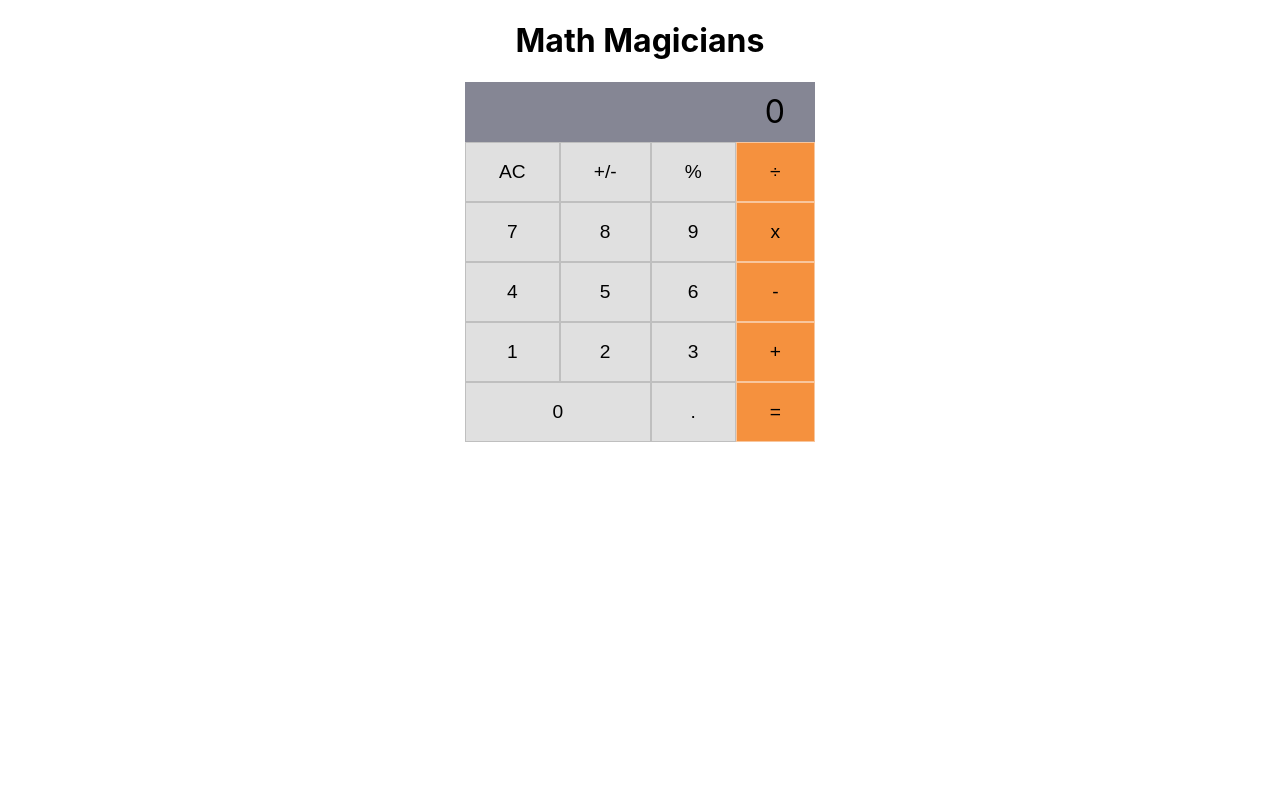
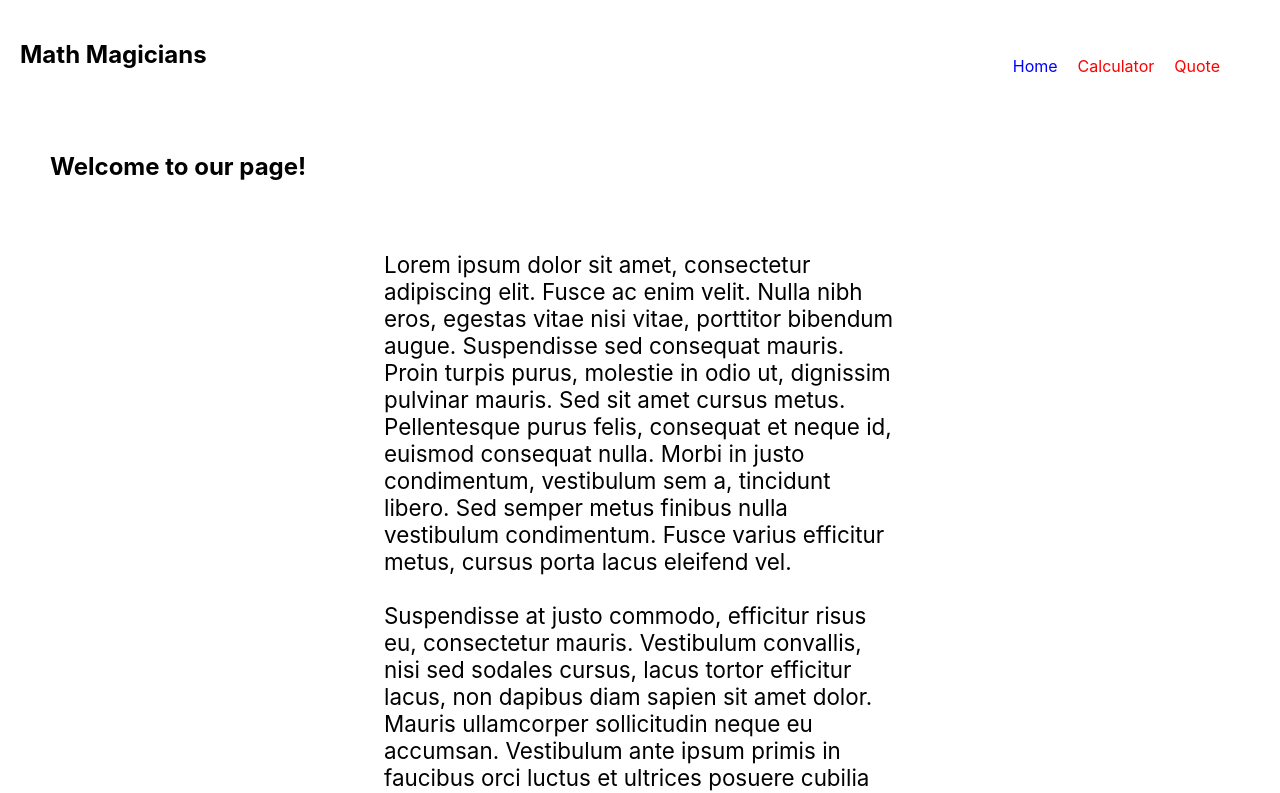
Before and after one commit to ReshyResh/Math-Magicians-React, a React (Create React App) app: page / in a window 1280 px wide. Shown: the top 793 px of the page. Built offline with nearby package versions, Linux system fonts and the light colour scheme.

Commit message:
Add navigation and quotes

```diff
--- a/src/App.css
+++ b/src/App.css
@@ -42,3 +42,56 @@
 .double {
   grid-column: 1 / span 2;
 }
+
+.spinner-container {
+  width: 100%;
+  height: 100%;
+  background: rgba(170, 170, 170, 0.38);
+  position: absolute;
+  top: 0;
+  left: 0;
+}
+
+.spinner {
+  width: 100px;
+  height: auto;
+  text-align: center;
+  position: absolute;
+  top: 100px;
+  left: 50%;
+}
+
+.active-link {
+  color: blue !important;
+}
+
+.navBar,
+.navlist {
+  display: flex;
+  flex-flow: row;
+  list-style: none;
+  justify-content: space-between;
+  padding: 20px;
+}
+
+.navlist > li {
+  margin-right: 20px;
+  text-decoration: none;
+}
+
+.navlist > li > a,
+.navlist > li > a:visited {
+  text-decoration: none;
+  color: red;
+}
+
+.home-title {
+  padding-left: 50px;
+}
+
+.home-paragraph {
+  padding: 50px;
+  font-size: 1.4em;
+  width: 40%;
+  margin: auto;
+}
--- a/src/App.js
+++ b/src/App.js
@@ -1,6 +1,14 @@
 import React, { Component } from 'react';
 import './App.css';
+import {
+  BrowserRouter as Router,
+  Switch,
+  Route,
+} from 'react-router-dom';
 import Calculator from './components/Calculator';
+import Navbar from './components/Navbar';
+import Home from './components/Home';
+import Quote from './components/Quote';
 
 class App extends Component {
   constructor(props) {
@@ -10,7 +18,20 @@ class App extends Component {
 
   render() {
     return (
-      <Calculator />
+      <Router>
+        <Navbar />
+        <Switch>
+          <Route path="/calculator">
+            <Calculator />
+          </Route>
+          <Route path="/quote">
+            <Quote />
+          </Route>
+          <Route path="/">
+            <Home />
+          </Route>
+        </Switch>
+      </Router>
     );
   }
 }
--- a/src/components/Calculator.js
+++ b/src/components/Calculator.js
@@ -10,9 +10,8 @@ const Calculator = () => {
 
   const calc = (n) => {
     let target = n.target.innerHTML;
-    setCobj(prevCobj => {
-      return calculate(prevCobj, target);
-    })
+    setCobj(prevCobj => calculate(prevCobj, target))
+    console.log(calculate(cobj, target))
   }
 
   let result = '0';
@@ -20,7 +19,7 @@ const Calculator = () => {
 
   return (
     <>
-        <Title value="Math Magicians" />
+        <Title value="Let's do some math!" />
         <div className="container">
           <Results value={result} />
           <Button type="but digit" value='AC' onclick={calc} />
--- /dev/null
+++ b/src/components/Home.js
@@ -0,0 +1,33 @@
+import React from 'react';
+
+const Home = () => (
+  <div>
+    <h2 className="home-title">Welcome to our page!</h2>
+    <p className="home-paragraph">
+      {' '}
+      Lorem ipsum dolor sit amet, consectetur adipiscing elit. Fusce ac enim
+      velit. Nulla nibh eros, egestas vitae nisi vitae, porttitor bibendum
+      augue. Suspendisse sed consequat mauris. Proin turpis purus, molestie in
+      odio ut, dignissim pulvinar mauris. Sed sit amet cursus metus.
+      Pellentesque purus felis, consequat et neque id, euismod consequat nulla.
+      Morbi in justo condimentum, vestibulum sem a, tincidunt libero. Sed semper
+      metus finibus nulla vestibulum condimentum. Fusce varius efficitur metus,
+      cursus porta lacus eleifend vel.
+      <br />
+      <br />
+      Suspendisse at justo commodo, efficitur
+      risus eu, consectetur mauris. Vestibulum convallis, nisi sed sodales
+      cursus, lacus tortor efficitur lacus, non dapibus diam sapien sit amet
+      dolor. Mauris ullamcorper sollicitudin neque eu accumsan. Vestibulum ante
+      ipsum primis in faucibus orci luctus et ultrices posuere cubilia curae;
+      Aenean nec ullamcorper orci, eget porttitor turpis. Morbi sit amet ornare
+      tellus. In vulputate consectetur eros pulvinar accumsan. Morbi iaculis
+      arcu at arcu finibus fermentum. Aenean viverra volutpat diam, sed
+      fermentum lacus consectetur nec. Suspendisse potenti. Suspendisse ligula
+      ex, convallis iaculis finibus sed, venenatis non metus. Phasellus sagittis
+      mattis sapien, ac dictum nisl interdum quis.
+      {' '}
+    </p>
+  </div>
+);
+export default Home;
--- /dev/null
+++ b/src/components/Navbar.js
@@ -0,0 +1,41 @@
+import React from 'react';
+import { NavLink } from 'react-router-dom';
+
+const Navbar = () => {
+  const links = [
+    {
+      id: 1,
+      path: '/',
+      text: 'Home',
+    },
+    {
+      id: 2,
+      path: '/calculator',
+      text: 'Calculator',
+    },
+    {
+      id: 3,
+      path: '/quote',
+      text: 'Quote',
+    },
+  ];
+  return (
+    <nav className="navBar">
+      <h1> Math Magicians </h1>
+      <ul className="navlist">
+        {links.map((link) => (
+          <li key={link.id}>
+            <NavLink
+              to={link.path}
+              activeClassName="active-link"
+              exact
+            >
+              {link.text}
+            </NavLink>
+          </li>
+        ))}
+      </ul>
+    </nav>
+  );
+};
+export default Navbar;
--- /dev/null
+++ b/src/components/Quote.js
@@ -0,0 +1,31 @@
+/* eslint no-unused-vars: 0 */
+import React, { useState, useEffect } from 'react';
+import getQuote from '../logic/getQuote';
+import Spinner from './spinner';
+
+const Quote = () => {
+  const [quote, setQuote] = useState('');
+  const [loading, setLoading] = useState(false);
+
+  const newquote = async () => {
+    const data = await getQuote();
+    setQuote(data);
+    setLoading(false);
+  };
+
+  useEffect(() => {
+    setLoading(true);
+    newquote();
+  }, []);
+
+  return (
+    <div>
+      <p style={{ textAlign: 'center' }}>
+        {quote.quote ? (quote.quote.concat('- By ')) : null}
+        {quote.author}
+      </p>
+      {loading ? <Spinner /> : null}
+    </div>
+  );
+};
+export default Quote;
--- /dev/null
+++ b/src/components/spinner.js
@@ -0,0 +1,5 @@
+import loading from './loading.gif';
+
+const Spinner = () => <div className="spinner-container"><img src={loading} alt="loading" className="spinner" /></div>;
+
+export default Spinner;
--- /dev/null
+++ b/src/logic/getQuote.js
@@ -0,0 +1,5 @@
+export default async () => {
+  const request = await fetch('https://random-math-quote-api.herokuapp.com/');
+  const quote = await request.json();
+  return quote;
+};
```
Also changed, not shown: package.json (+6 -1 lines), src/components/loading.gif (added), 1 other file (tests, documents, lock files or other folders).
